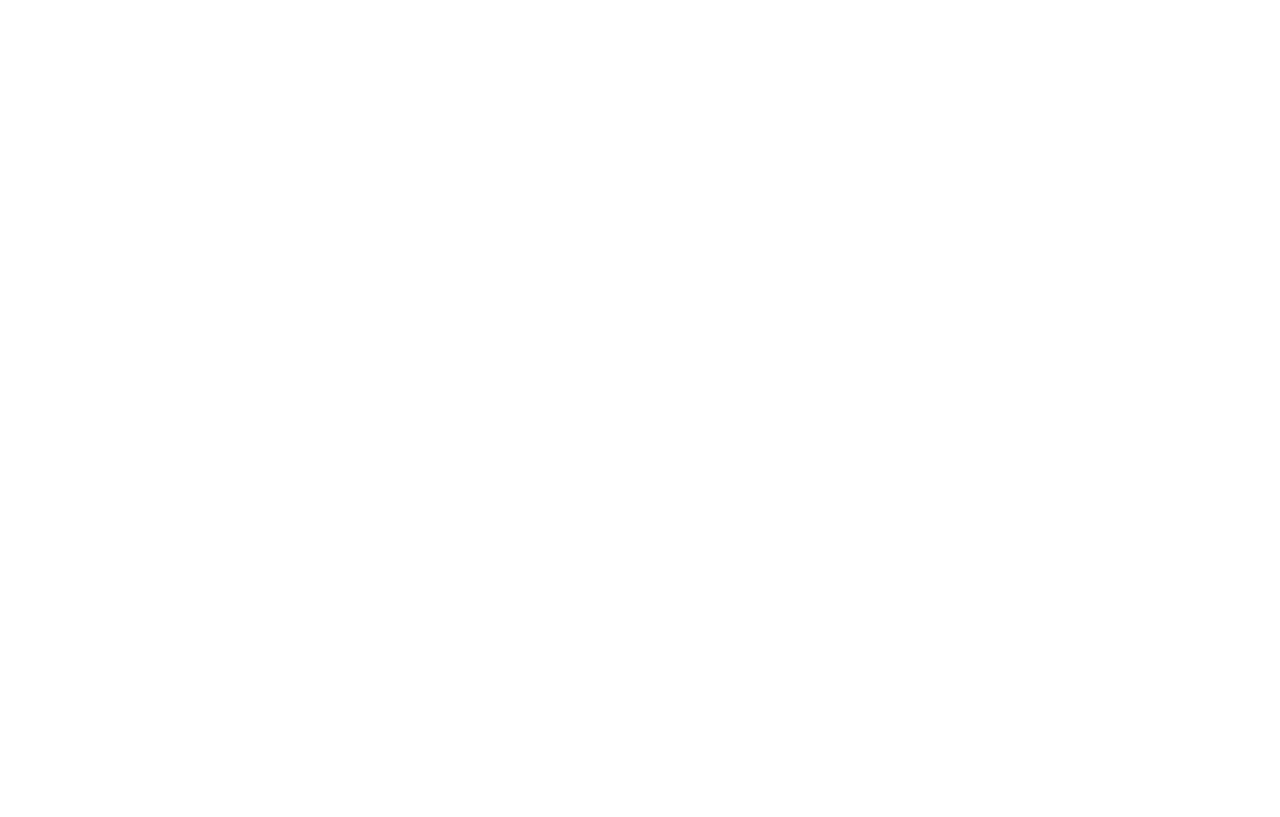
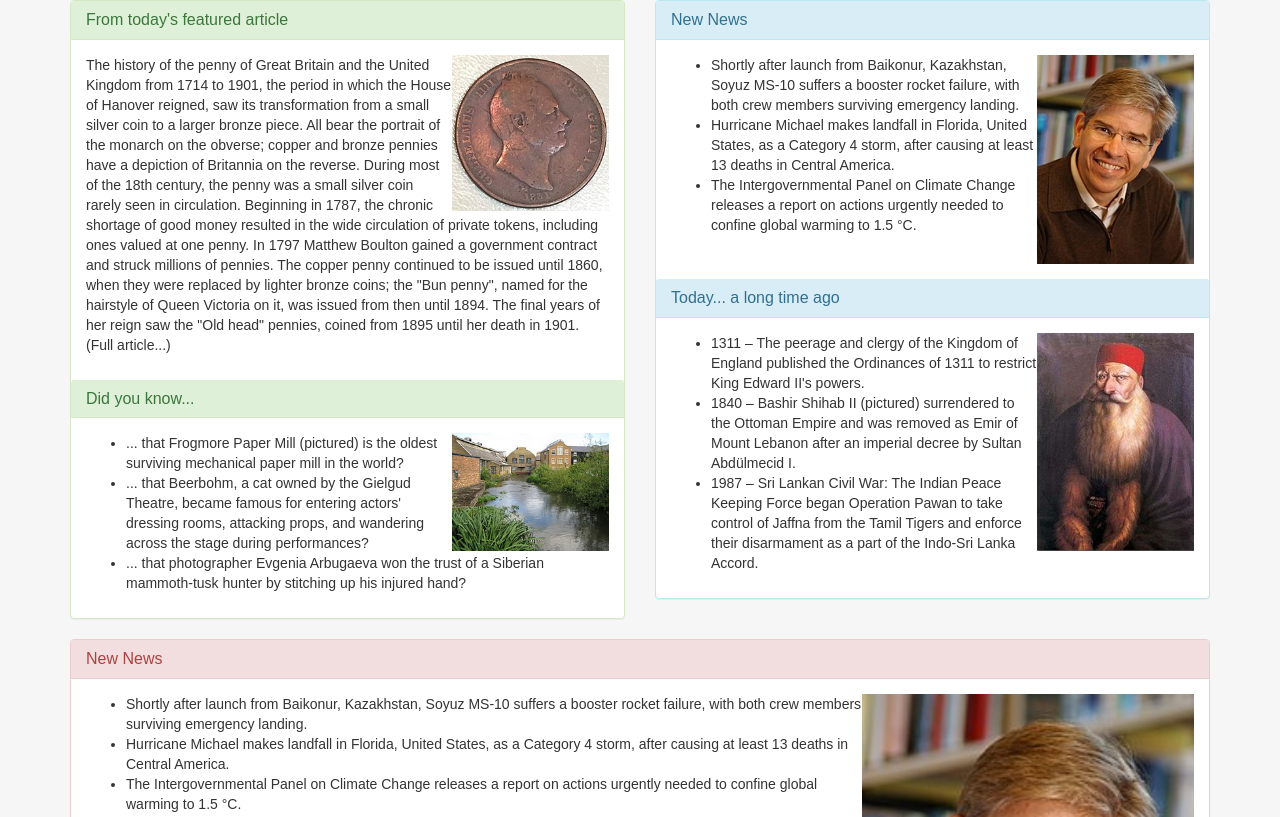
Before and after one commit to J-Michael-Brown/wiki-clone-page, a plain HTML site: page index.html in a window 1280 px wide. Shown: the top 817 px of the page. Drawn offline with Linux system fonts and the light colour scheme.

Commit message:
add colomns and content

```diff
--- a/css/style.css
+++ b/css/style.css
@@ -0,0 +1,19 @@
+body {
+  background-color: #f6f6f6;
+}
+
+html, body {
+  height: 100%;
+  margin: 0;
+  padding: 0;
+  font-family: sans-serif;
+}
+body{
+  display: block;
+}
+
+img {
+  float: right;
+  width: 30%;
+
+}
--- a/index.html
+++ b/index.html
@@ -4,9 +4,83 @@
     <meta charset="utf-8">
     <link rel="stylesheet" href="css/bootstrap.min.css">
     <link rel="stylesheet" href="css/style.css">
-    <title>Wikipedia, the free encyclopedia</title>
+    <title>Wikipedia 2, Electric Boogagloo</title>
   </head>
-  <body>
+  <body class="mediawiki">
+    <div class="container">
 
+      <div class="row">
+        <div class="col-sm-6">
+          <div class="panel panel-success">
+            <div class="panel-heading">
+
+              <h2 class="panel-title">From today's featured article</h2>
+            </div>
+            <div class="panel-body">
+              <img src="img/penny.jpg" alt="penny">
+              <p>The history of the penny of Great Britain and the United Kingdom from 1714 to 1901, the period in which the House of Hanover reigned, saw its transformation from a small silver coin to a larger bronze piece. All bear the portrait of the monarch on the obverse; copper and bronze pennies have a depiction of Britannia on the reverse. During most of the 18th century, the penny was a small silver coin rarely seen in circulation. Beginning in 1787, the chronic shortage of good money resulted in the wide circulation of private tokens, including ones valued at one penny. In 1797 Matthew Boulton gained a government contract and struck millions of pennies. The copper penny continued to be issued until 1860, when they were replaced by lighter bronze coins; the "Bun penny", named for the hairstyle of Queen Victoria on it, was issued from then until 1894. The final years of her reign saw the "Old head" pennies, coined from 1895 until her death in 1901. (Full article...)</p>
+            </div>
+            <div class="panel-heading">
+              <h2 class="panel-title">Did you know...</h2>
+            </div>
+            <div class="panel-body">
+              <img src="img/Frogmore.jpg" alt="paper mill">
+              <ul>
+                <li>... that Frogmore Paper Mill (pictured) is the oldest surviving mechanical paper mill in the world?</li>
+                <li>... that Beerbohm, a cat owned by the Gielgud Theatre, became famous for entering actors' dressing rooms, attacking props, and wandering across the stage during performances?</li>
+                <li>... that photographer Evgenia Arbugaeva won the trust of a Siberian mammoth-tusk hunter by stitching up his injured hand?</li>
+              </ul>
+            </div>
+          </div>
+
+        </div>
+        <div class="col-sm-6">
+          <div class="panel panel-info">
+            <div class="panel-heading">
+
+              <h2 class="panel-title">New News</h2>
+            </div>
+            <div class="panel-body">
+              <img src="img/Paul.jpg" alt="Jeb!">
+              <ul>
+                <li>Shortly after launch from Baikonur, Kazakhstan, Soyuz MS-10 suffers a booster rocket failure, with both crew members surviving emergency landing.</li>
+                <li>Hurricane Michael makes landfall in Florida, United States, as a Category 4 storm, after causing at least 13 deaths in Central America.</li>
+                <li>The Intergovernmental Panel on Climate Change releases a report on actions urgently needed to confine global warming to 1.5 °C.</li>
+              </ul>
+            </div>
+            <div class="panel-heading">
+              <h2 class="panel-title">Today... a long time ago</h2>
+            </div>
+            <div class="panel-body">
+              <img src="img/Auto-man.jpg" alt="Bashir Shihab II">
+              <ul>
+                <li>1311 – The peerage and clergy of the Kingdom of England published the Ordinances of 1311 to restrict King Edward II's powers.</li>
+                <li>1840 – Bashir Shihab II (pictured) surrendered to the Ottoman Empire and was removed as Emir of Mount Lebanon after an imperial decree by Sultan Abdülmecid I.</li>
+                <li>1987 – Sri Lankan Civil War: The Indian Peace Keeping Force began Operation Pawan to take control of Jaffna from the Tamil Tigers and enforce their disarmament as a part of the Indo-Sri Lanka Accord.</li>
+              </ul>
+            </div>
+          </div>
+        </div>
+        <div class="col-sm-12">
+          <div class="panel panel-danger">
+            <div class="panel-heading">
+
+              <h2 class="panel-title">New News</h2>
+            </div>
+            <div class="panel-body">
+              <img src="img/Paul.jpg" alt="Jeb!">
+                <ul>
+                <li>Shortly after launch from Baikonur, Kazakhstan, Soyuz MS-10 suffers a booster rocket failure, with both crew members surviving emergency landing.</li>
+                <li>Hurricane Michael makes landfall in Florida, United States, as a Category 4 storm, after causing at least 13 deaths in Central America.</li>
+                <li>The Intergovernmental Panel on Climate Change releases a report on actions urgently needed to confine global warming to 1.5 °C.</li>
+              </ul>
+            </div>
+          </div>
+        </div>
+      </div>
+    </div>
+    <div id="mw-navigation"></div>
+    <div id="footer" role="contentinfo"></div>
+  </div>
   </body>
 </html>
```
Also changed, not shown: img/Auto-man.jpg (added), img/Frogmore.jpg (added), img/Paul.jpg (added), img/penny.jpg (added).
